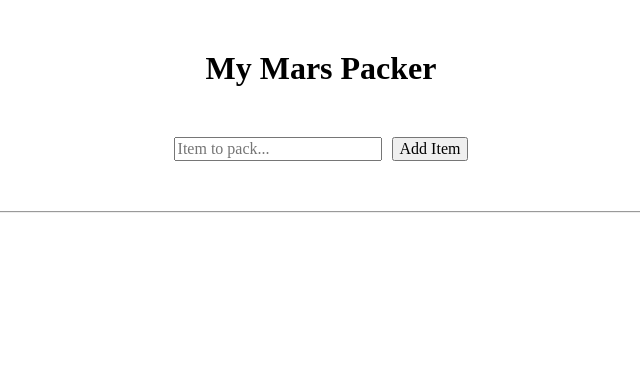
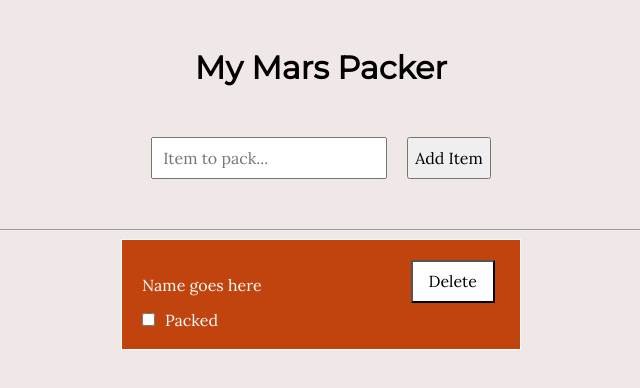
Before and after one commit to CamArturo/mars-list, a website: page public/index.html in a window 1280 px wide. Shown: the whole page, without its empty margins (319-959 px from the left). Drawn offline with nearby package versions, Linux system fonts and the light colour scheme.

Commit message:
Add template for item

```diff
--- a/public/css/styles.scss
+++ b/public/css/styles.scss
@@ -1,5 +1,12 @@
+$sand: #f0e7e7;
+$red-orange: #c1440e;
+$header-font: 'Montserrat', sans-serif;
+$text-font: 'Lora', serif;
+
 html {
   box-sizing: border-box;
+  background-color: $sand;
+  font-family: $text-font;
 }
 *, *:before, *:after {
   box-sizing: inherit;
@@ -8,6 +15,18 @@ html {
 h1 {
   text-align: center;
   margin: 50px 0;
+  font-family: $header-font;
+}
+
+input {
+  padding: 10px;
+  margin: 0 10px 0 0;
+}
+
+.btn {
+  width: auto;
+  padding: 10px 16px;
+  background-color: #fff;
 }
 
 .new-item-container {
@@ -18,3 +37,23 @@ h1 {
     margin-left: 10px;
   }
 }
+
+.items-container {
+  display: flex;
+  justify-content: center;
+  .item {
+    padding: 20px;
+    border: 1px solid;
+    min-width: 400px;
+    display: flex;
+    justify-content: space-between;
+    background-color: $red-orange;
+    color: #fff;
+    .item-left {
+      width: 75%;
+    }
+    .item-right {
+      width: 25%;
+    }
+  }
+}
--- a/public/index.html
+++ b/public/index.html
@@ -5,6 +5,7 @@
   <title>Camilo's Mars List</title>
   <link rel="stylesheet" href="css/normalize.css">
   <link rel="stylesheet" href="css/styles.css">
+  <link href="https://fonts.googleapis.com/css?family=Lora|Montserrat" rel="stylesheet">
 </head>
 <body>
 <h1>My Mars Packer</h1>
@@ -13,6 +14,17 @@
   <button class="add-item">Add Item</button>
 </section>
 <hr>
+<section class="items-container">
+  <section class="item">
+    <section class="item-left">
+      <p>Name goes here</p>
+      <input type="checkbox" name="item" value="">Packed<br>
+    </section>
+    <section class="item-right">
+      <button class="delete-btn btn">Delete</button>
+    </section>
+  </section>
+</section>
 
 <script src="https://ajax.googleapis.com/ajax/libs/jquery/3.3.1/jquery.min.js"></script>
 <script src="js/scripts.js"></script>
```
Also changed, not shown: public/css/styles.css, 1 other file.
